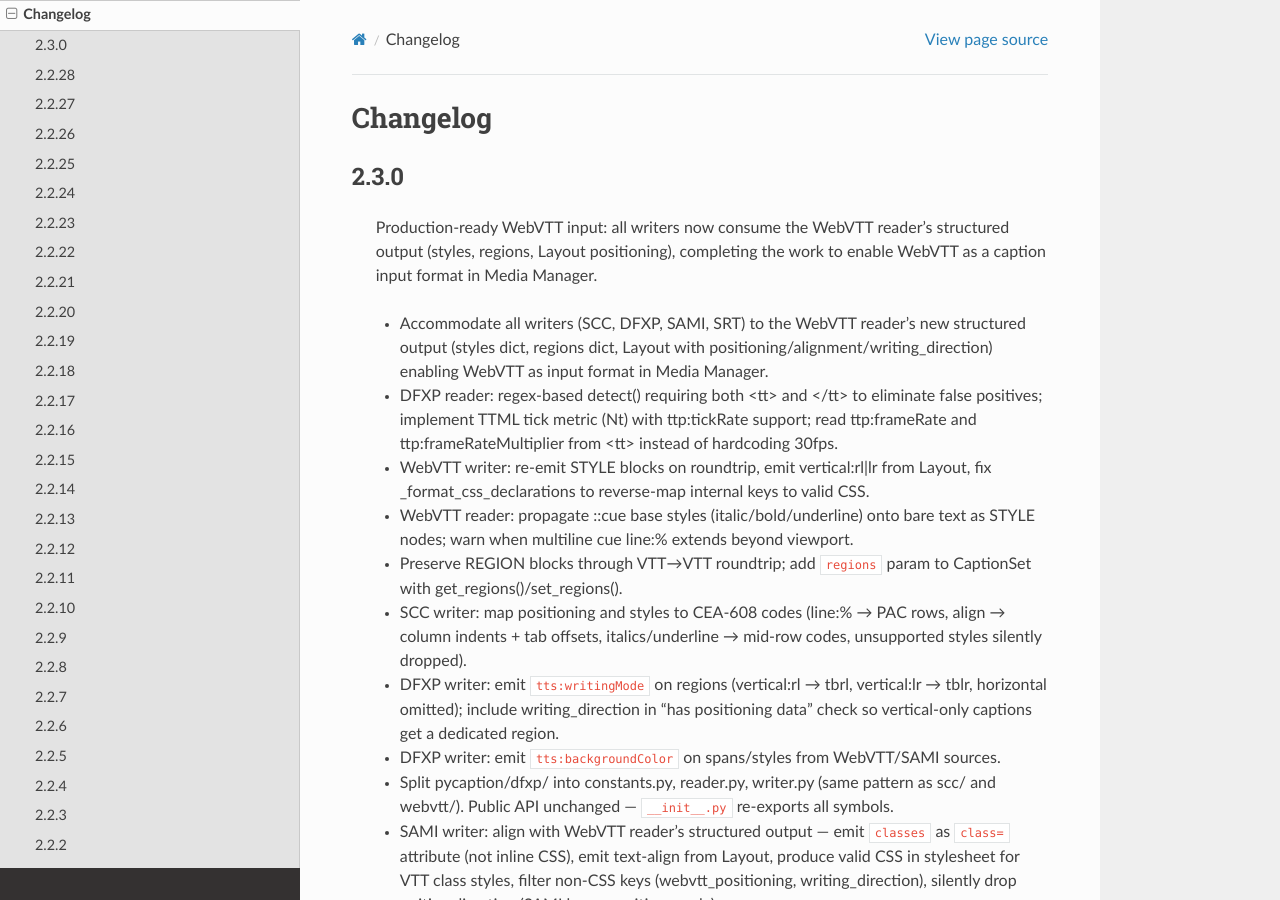
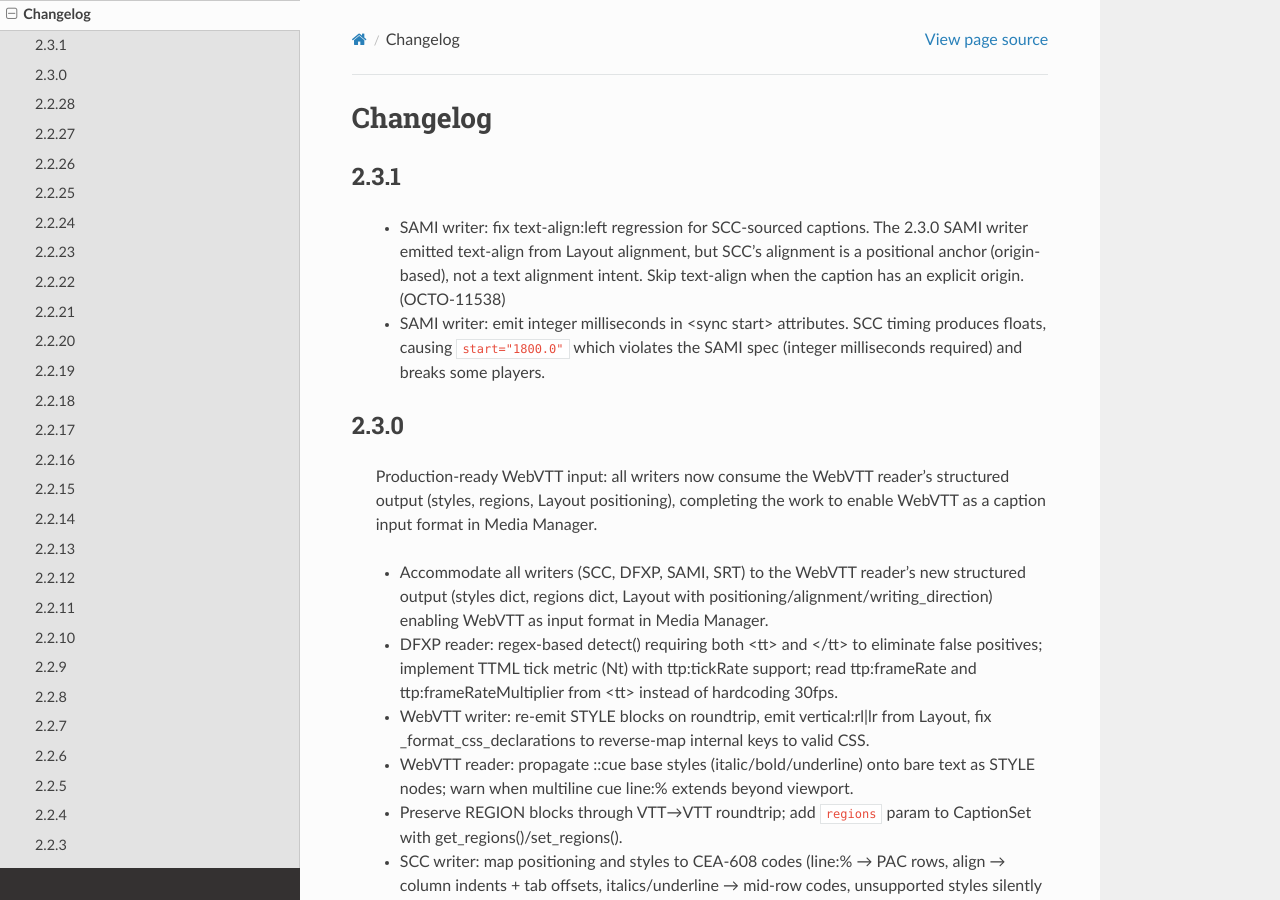
Before and after one commit to pbs/pycaption, a Sphinx documentation site: the page built from docs/changelog.rst, in a window 1280 px wide and 900 px high. Built offline with Sphinx 7.4.7 and the Read the Docs theme 3.1.0, drawn with Linux system fonts in a browser that asks for light colours.

Commit message:
OCTO-11538 Fix SAMI text-align:left regression for SCC-sourced captions
  SAMIWriter emitted text-align from Layout alignment unconditionally,
  but SCC's alignment is a positional anchor (origin-based), not a text
  alignment intent. Skip text-align when the caption has an explicit
  origin. Also cast sync timestamps to int — SCC timing produces floats
  which violate the SAMI spec and break players like VLC.

```diff
--- a/docs/changelog.rst
+++ b/docs/changelog.rst
@@ -1,5 +1,16 @@
 Changelog
 ---------
+2.3.1
+^^^^^^
+  - SAMI writer: fix text-align:left regression for SCC-sourced captions.
+    The 2.3.0 SAMI writer emitted text-align from Layout alignment, but
+    SCC's alignment is a positional anchor (origin-based), not a text
+    alignment intent. Skip text-align when the caption has an explicit
+    origin. (OCTO-11538)
+  - SAMI writer: emit integer milliseconds in <sync start> attributes.
+    SCC timing produces floats, causing ``start="1800.0"`` which violates
+    the SAMI spec (integer milliseconds required) and breaks some players.
+
 2.3.0
 ^^^^^^
   Production-ready WebVTT input: all writers now consume the WebVTT
--- a/docs/conf.py
+++ b/docs/conf.py
@@ -53,9 +53,9 @@ copyright = "2012-2026, PBS.org " \
 # built documents.
 #
 # The short X.Y version.
-version = "2.3.0"
+version = "2.3.1.dev1"
 # The full version, including alpha/beta/rc tags.
-release = "2.3.0"
+release = "2.3.1.dev1"
 
 # The language for content autogenerated by Sphinx. Refer to documentation
 # for a list of supported languages.
--- a/setup.py
+++ b/setup.py
@@ -20,7 +20,7 @@ transcript_dependencies = ["nltk==3.10.0"]
 
 setup(
     name="pycaption",
-    version="2.3.0",
+    version="2.3.1.dev1",
     description="Closed caption converter",
     long_description=open(README_PATH).read(),
     author="Joe Norton",
```
Also changed, not shown: 2 other files.
